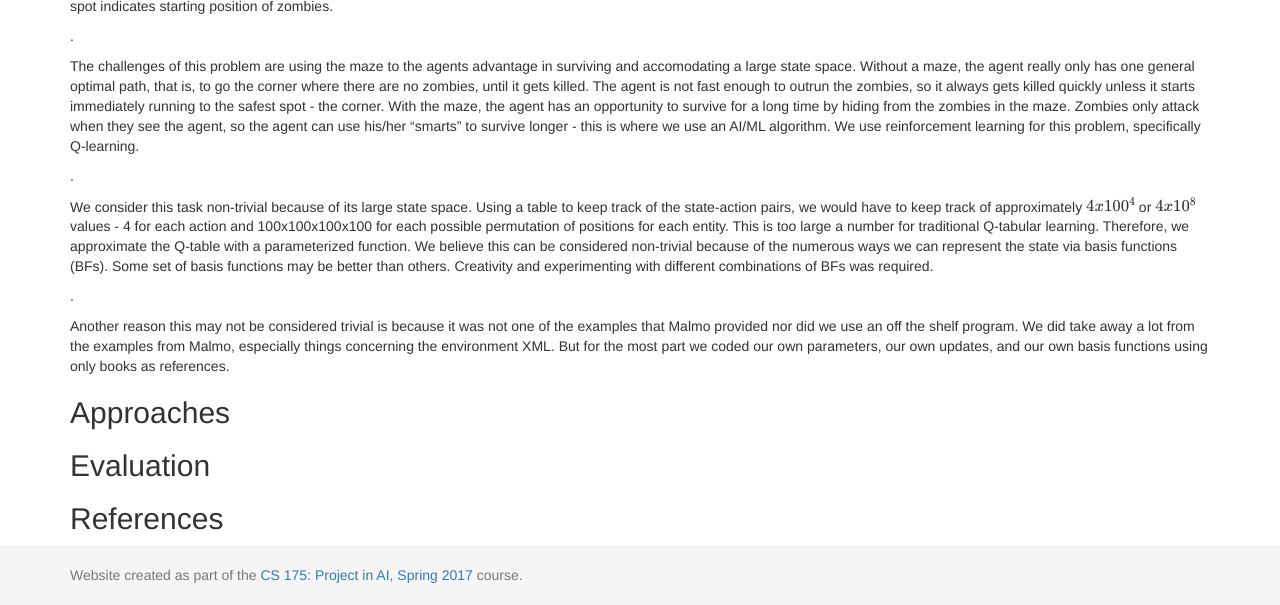
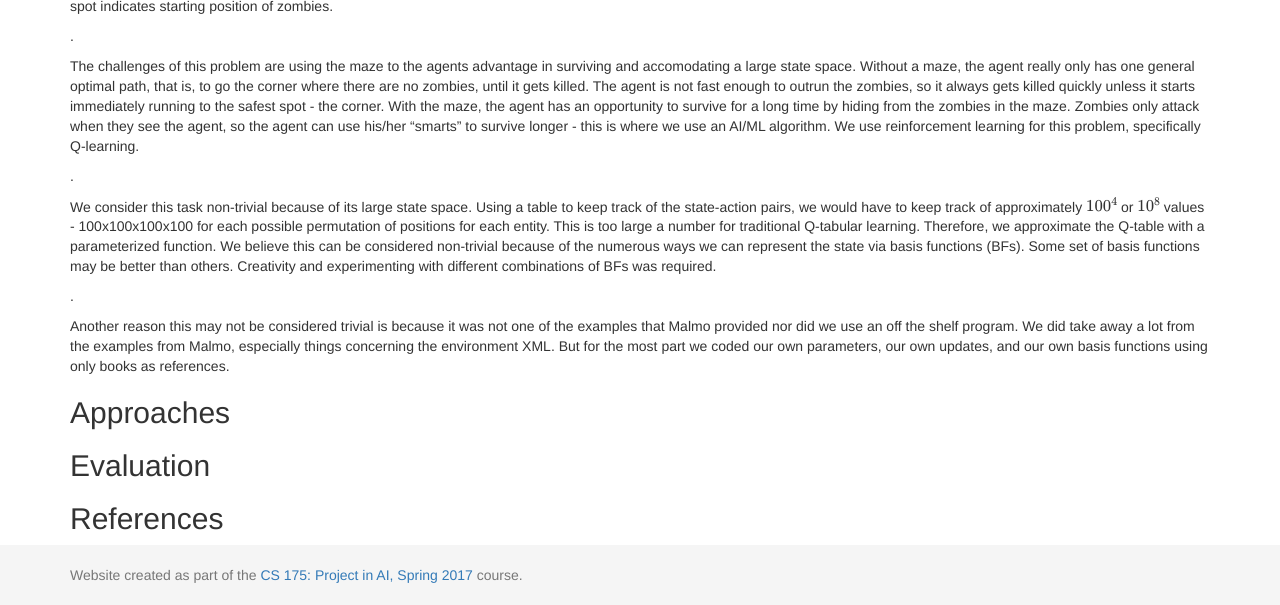
Before and after one commit to becamorin20/Group-16, a Jekyll site: the page built from docs/final.md, in a window 1280 px wide and 900 px high, scrolled down 503 px, cut to the strip 295-900 px from the top of the window. Built offline with Jekyll 4.4.1, drawn with Linux system fonts in a browser that asks for light colours; formulas are drawn with MathJax 3.

Commit message:
Update final.md

```diff
--- a/docs/final.md
+++ b/docs/final.md
@@ -32,7 +32,7 @@
 .
 
 We consider this task non-trivial because of its large state space.
-Using a table to keep track of the state-action pairs, we would have to keep track of approximately $$4 x 100^4$$ or $$4 x 10^8$$ values - 4 for each action and 100x100x100x100 for each possible permutation of positions for each entity.
+Using a table to keep track of the state-action pairs, we would have to keep track of approximately $$100^4$$ or $$10^8$$ values - 100x100x100x100 for each possible permutation of positions for each entity.
 This is too large a number for traditional Q-tabular learning.
 Therefore, we approximate the Q-table with a parameterized function.
 We believe this can be considered non-trivial because of the numerous ways we can represent the state via basis functions (BFs).
```
